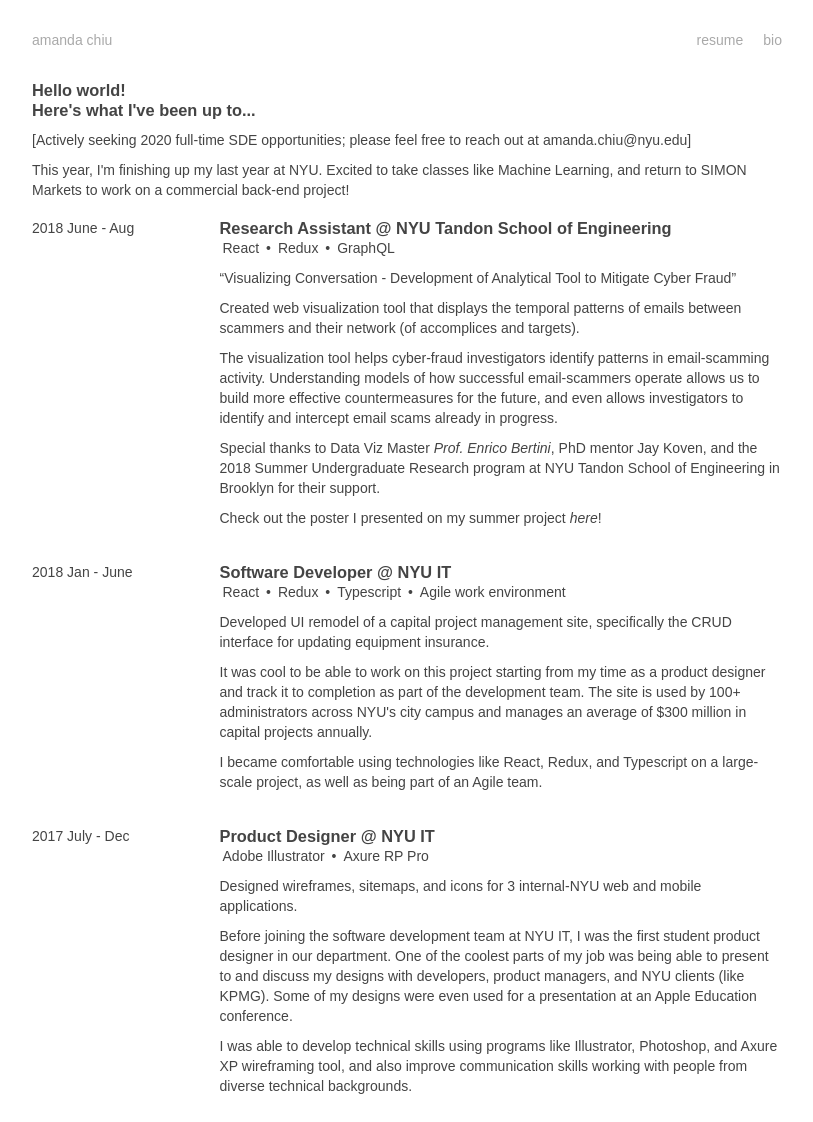
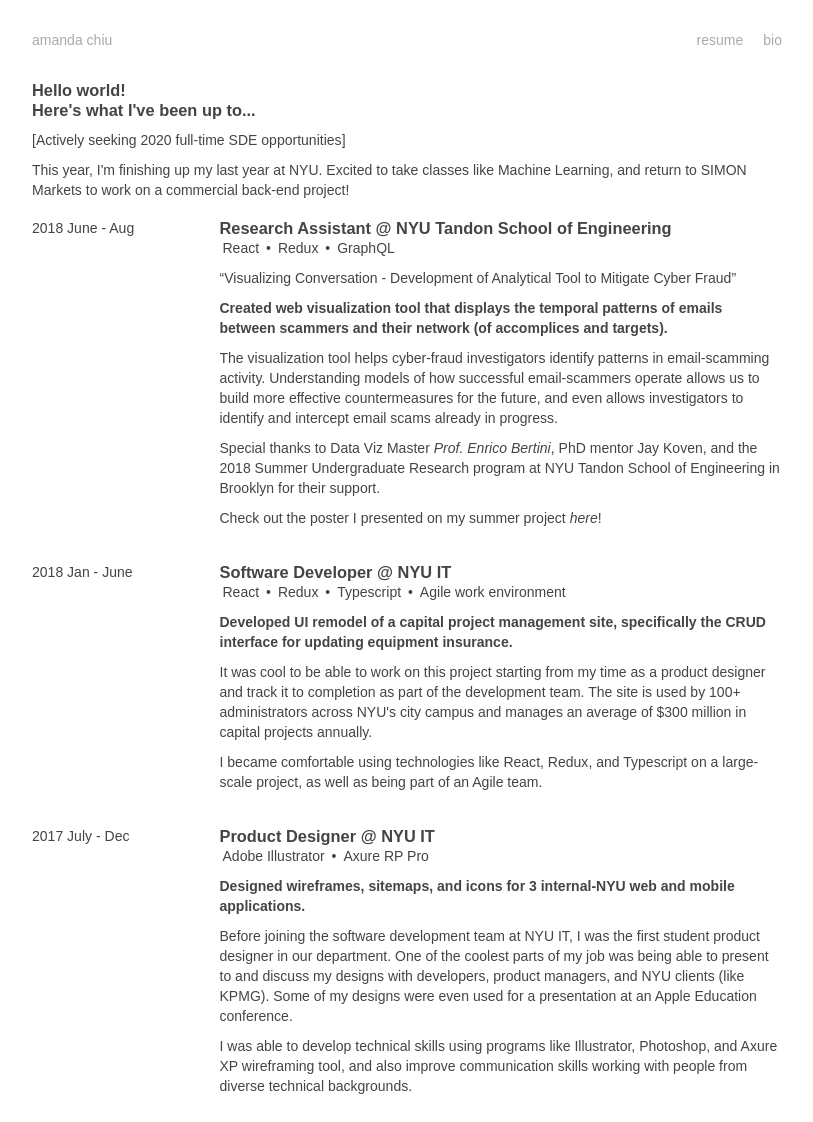
Before and after one commit to amandachiuu/amandachiuu.github.io, a Jekyll site: the page built from index.html, in a window 1280 px wide. Shown: the whole page, without its empty margins (233-1046 px from the left). Built offline with Jekyll 4.4.1, drawn with Linux system fonts in a browser that asks for light colours; some web fonts are replaced.

Commit message:
bold main statements

```diff
--- a/index.html
+++ b/index.html
@@ -3,7 +3,7 @@
 ---
 <h3>Hello world!</h3>
 <h3>Here's what I've been up to...</h3>
-<p>[Actively seeking 2020 full-time SDE opportunities; please feel free to reach out at amanda.chiu@nyu.edu]</p>
+<p>[Actively seeking 2020 full-time SDE opportunities]</p>
 <p>
   This year, I'm finishing up my last year at NYU. Excited to take classes like Machine Learning,
   and return to SIMON Markets to work on a commercial back-end project!
--- a/my_collections/_projects/0-otss-designer.yaml
+++ b/my_collections/_projects/0-otss-designer.yaml
@@ -7,7 +7,9 @@
   - Axure RP Pro
 description:
   <p>
-  Designed wireframes, sitemaps, and icons for 3 internal-NYU web and mobile applications.
+    <b>
+      Designed wireframes, sitemaps, and icons for 3 internal-NYU web and mobile applications.
+    </b>
   </p>
   <p>
   Before joining the software development team at NYU IT, I was the first student product designer in our department.
--- a/my_collections/_projects/1-otss-developer.yaml
+++ b/my_collections/_projects/1-otss-developer.yaml
@@ -9,7 +9,9 @@
   - Agile work environment
 description:
     <p>
-    Developed UI remodel of a capital project management site, specifically the CRUD interface for updating equipment insurance.
+      <b>
+        Developed UI remodel of a capital project management site, specifically the CRUD interface for updating equipment insurance.
+      </b>
     </p>
     <p>
     It was cool to be able to work on this project starting from my time as a product designer and track it to completion
--- a/my_collections/_projects/2-RA-tandon.yaml
+++ b/my_collections/_projects/2-RA-tandon.yaml
@@ -9,7 +9,9 @@
 description:
   <q>Visualizing Conversation - Development of Analytical Tool to Mitigate Cyber Fraud</q>
   <p>
-  Created web visualization tool that displays the temporal patterns of emails between scammers and their network (of accomplices and targets).
+    <b>
+      Created web visualization tool that displays the temporal patterns of emails between scammers and their network (of accomplices and targets).
+    </b>
   </p>
   <p>
   The visualization tool helps cyber-fraud investigators identify patterns in email-scamming activity.
```
Also changed, not shown: 1 other file.
